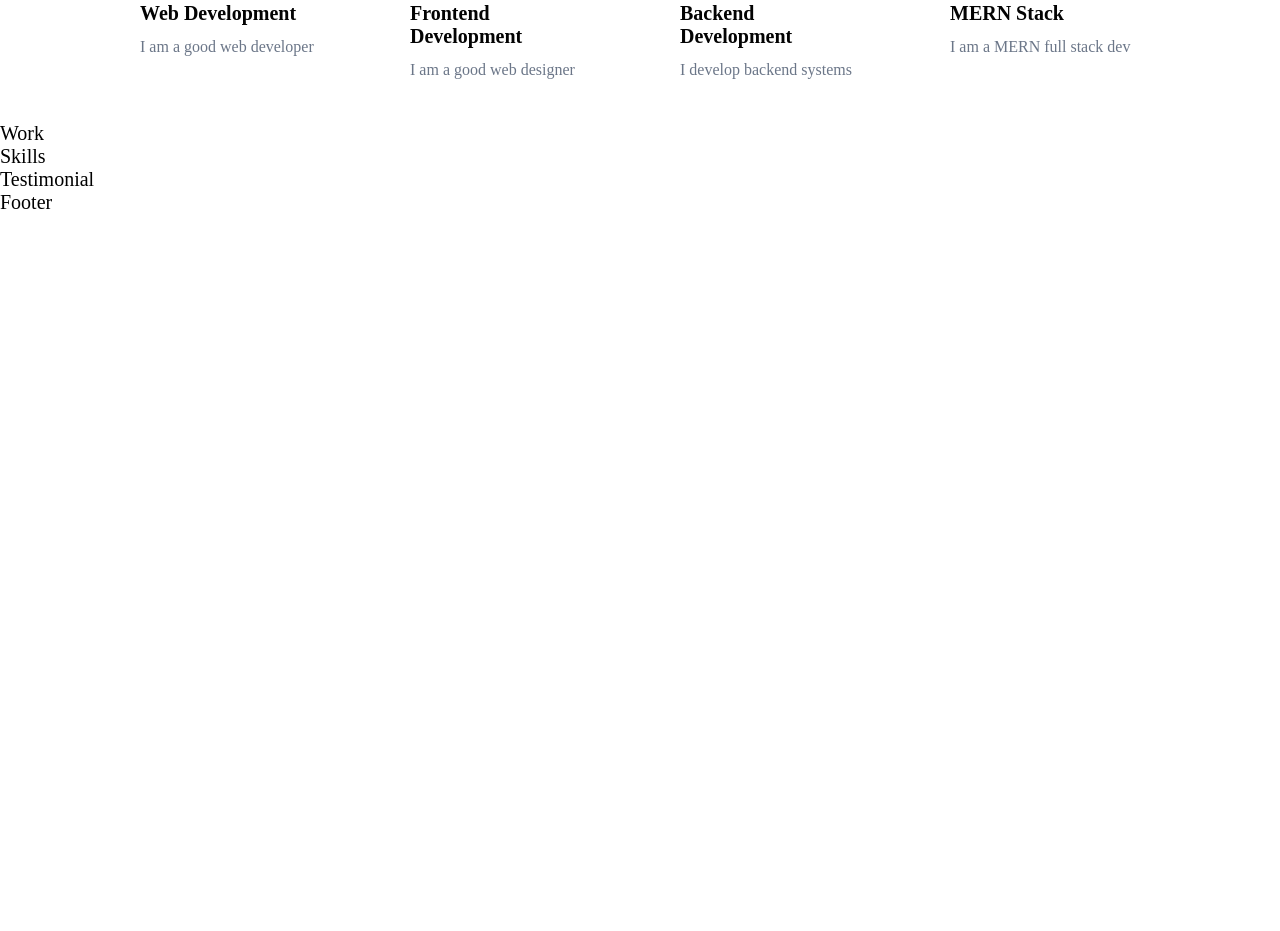
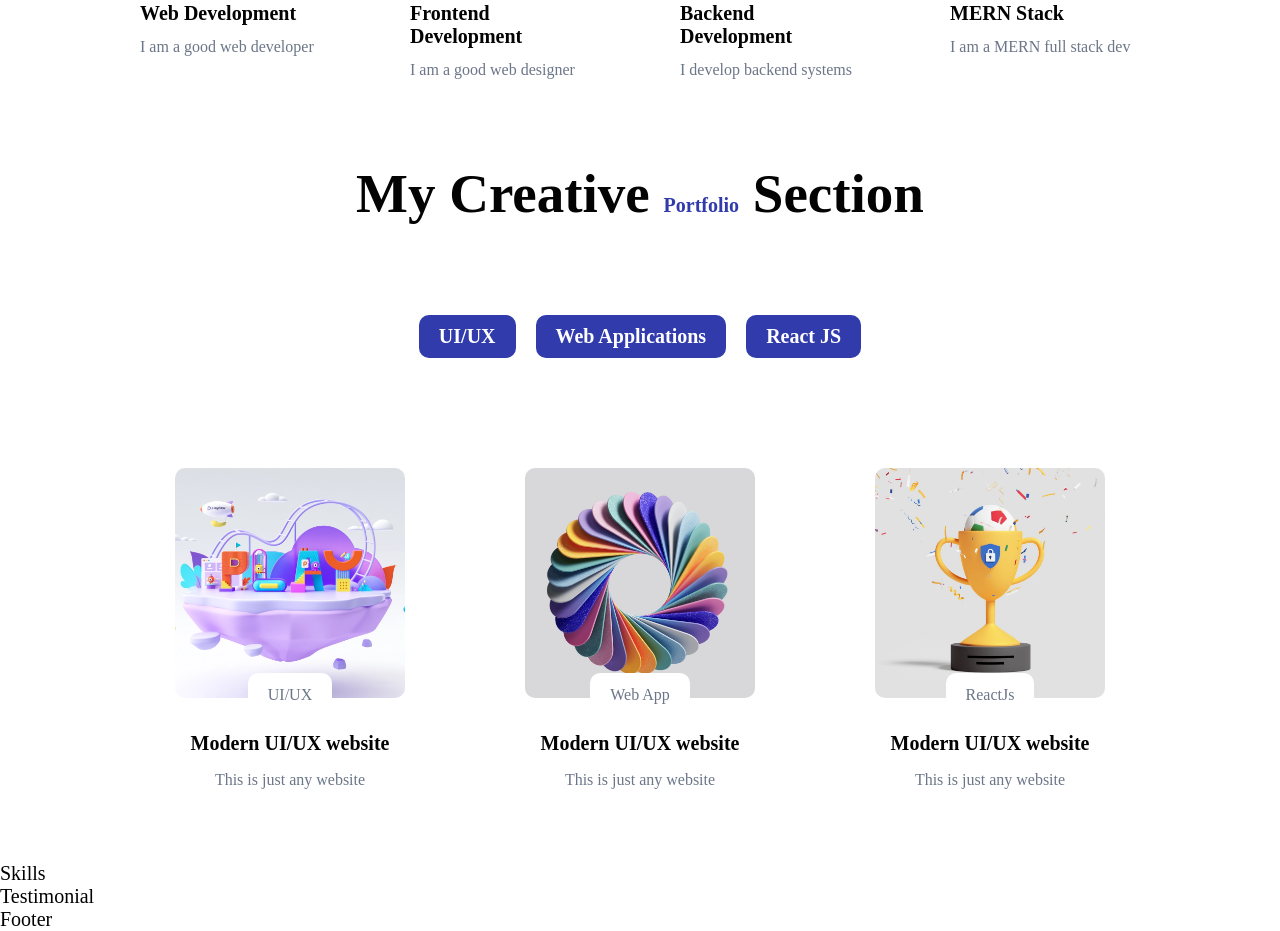
Before and after one commit to rhodinemma/portfolio, a React (Vite) app: page / in a window 1280 px wide. Shown: the part 980-1911 px from the top of the page. Before the commit the page ends 1194 px from the top, so only its background shows below. Built offline with nearby package versions, Linux system fonts and the light colour scheme.

Commit message:
add work section

```diff
--- a/src/container/About/About.jsx
+++ b/src/container/About/About.jsx
@@ -2,7 +2,6 @@
 import "./About.scss";
 import { motion } from "framer-motion";
 import { images } from "../../constants";
-
 
 const About = () => {
   const abouts = [
@@ -35,7 +34,7 @@
         <br /> means <span> Good Business</span>
       </h2>
 
-      <div className="app__profiles">
+      <div id="about" className="app__profiles">
         {abouts.map((about, index) => (
           <motion.div
             whileInView={{ opacity: 1 }}
--- a/src/container/Work/Work.jsx
+++ b/src/container/Work/Work.jsx
@@ -1,10 +1,109 @@
-import React from 'react'
-import './Work.scss'
+import React from "react";
+import { AiFillEye, AiFillGithub } from "react-icons/ai";
+import { motion } from "framer-motion";
+import { images } from "../../constants";
+import "./Work.scss";
 
 const Work = () => {
+  const works = [
+    {
+      title: "Modern UI/UX website",
+      description: "This is just any website",
+      projectLink:"",
+      codeLink:"",
+      imgUrl: images.about01,
+      tag:"UI/UX",
+    },
+    {
+      title: "Modern UI/UX website",
+      description: "This is just any website",
+      projectLink:"",
+      codeLink:"",
+      imgUrl: images.about02,
+      tag:"Web App",
+    },
+    {
+      title: "Modern UI/UX website",
+      description: "This is just any website",
+      projectLink:"",
+      codeLink:"",
+      imgUrl: images.about03,
+      tag:"ReactJs",
+    },
+  ];
+
   return (
-    <div>Work</div>
-  )
-}
+    <>
+      <h2 className="head-text" style={{ paddingTop: "2rem" }}>
+        My Creative <span>Portfolio</span> Section
+      </h2>
 
-export default Work
+      <div id="work" className="app__work-filter">
+        {[
+          "UI/UX",
+          "Web Applications",
+          "React JS",
+        ].map((item, index) => (
+          <div
+            key={index}
+            className={`app__work-filter-item app__flex p-text"
+            }`}
+          >
+            {item}
+          </div>
+        ))}
+      </div>
+
+      <motion.div transition={{ duration: 0.5, delayChildren: 0.5}} className="app__work-portfolio">
+      {works.map((work, index) => (
+          <div className="app__work-item app__flex" key={index}>
+            <div
+              className="app__work-img app__flex"
+            >
+              <img src={work.imgUrl} alt={work.title} />
+
+              <motion.div
+                whileHover={{ opacity: [0, 1] }}
+                transition={{ duration: 0.25, ease: 'easeInOut', staggerChildren: 0.5 }}
+                className="app__work-hover app__flex"
+              >
+                <a href={work.projectLink} target="_blank" rel="noreferrer">
+
+                  <motion.div
+                    whileInView={{ scale: [0, 1] }}
+                    whileHover={{ scale: [1, 0.90] }}
+                    transition={{ duration: 0.25 }}
+                    className="app__flex"
+                  >
+                    <AiFillEye />
+                  </motion.div>
+                </a>
+                <a href={work.codeLink} target="_blank" rel="noreferrer">
+                  <motion.div
+                    whileInView={{ scale: [0, 1] }}
+                    whileHover={{ scale: [1, 0.90] }}
+                    transition={{ duration: 0.25 }}
+                    className="app__flex"
+                  >
+                    <AiFillGithub />
+                  </motion.div>
+                </a>
+              </motion.div>
+            </div>
+
+            <div className="app__work-content app__flex">
+              <h4 className="bold-text">{work.title}</h4>
+              <p className="p-text" style={{ marginTop: 10 }}>{work.description}</p>
+
+              <div className="app__work-tag app__flex">
+                <p className="p-text">{work.tag}</p>
+              </div>
+            </div>
+          </div>
+        ))}
+      </motion.div>
+    </>
+  );
+};
+
+export default Work;
--- a/src/container/Work/Work.scss
+++ b/src/container/Work/Work.scss
@@ -0,0 +1,156 @@
+.app__works {
+  flex: 1;
+  width: 100%;
+  flex-direction: column;
+}
+
+.app__work-filter {
+  display: flex;
+  flex-direction: row;
+  justify-content: center;
+  align-items: center;
+  flex-wrap: wrap;
+
+  margin: 4rem 0 2rem;
+
+  .app__work-filter-item {
+    padding: 0.5rem 1rem;
+    border-radius: 0.5rem;
+    background-color: var(--secondary-color);
+    color: #fff;
+    font-weight: 800;
+
+    cursor: pointer;
+    transition: all 0.3s ease;
+    margin: 0.5rem;
+
+    &:hover {
+      background-color: var(--secondary-color);
+      color: #fff;
+    }
+
+    @media screen and (min-width: 2000px) {
+      padding: 1rem 2rem;
+      border-radius: 0.85rem;
+    }
+  }
+
+  .item-active {
+    background-color: var(--secondary-color);
+    color: #fff;
+  }
+}
+
+.app__work-portfolio {
+  display: flex;
+  flex-wrap: wrap;
+  justify-content: center;
+  align-items: center;
+
+  .app__work-item {
+    width: 270px;
+    flex-direction: column;
+
+    margin: 2rem;
+    padding: 1rem;
+    border-radius: 0.5rem;
+    background-color: #fff;
+    color: #000;
+
+    cursor: pointer;
+    transition: all 0.3s ease;
+
+    &:hover {
+      box-shadow: 0 0 25px rgba(0, 0, 0, 0.2);
+    }
+
+    @media screen and (min-width: 2000px) {
+      width: 470px;
+      padding: 1.25rem;
+      border-radius: 0.75rem;
+    }
+
+    @media screen and (max-width: 300px) {
+      width: 100%;
+      margin: 1rem;
+    }
+  }
+}
+
+.app__work-img {
+  width: 100%;
+  height: 230px;
+
+  position: relative;
+
+  img {
+    width: 100%;
+    height: 100%;
+    border-radius: 0.5rem;
+    object-fit: cover;
+  }
+
+  @media screen and (min-width: 2000px) {
+    height: 350px;
+  }
+}
+
+.app__work-hover {
+  position: absolute;
+  top: 0;
+  left: 0;
+  bottom: 0;
+  right: 0;
+  width: 100%;
+  height: 100%;
+  background-color: rgba(0, 0, 0, 0.5);
+
+  border-radius: 0.5rem;
+  opacity: 0;
+  transition: all 0.3s ease;
+
+  div {
+    width: 50px;
+    height: 50px;
+    border-radius: 50%;
+    background-color: rgba(0, 0, 0, 0.5);
+    color: #fff;
+
+    margin: 1rem;
+    font-family: var(--font-base);
+    font-weight: 800;
+    cursor: pointer;
+    transition: all 0.3s ease;
+
+    svg {
+      width: 50%;
+      height: 50%;
+      color: var(--white-color);
+    }
+  }
+}
+
+.app__work-content {
+  padding: 0.5rem;
+  width: 100%;
+  position: relative;
+  flex-direction: column;
+
+  h4 {
+    margin-top: 1rem;
+    line-height: 1.5;
+
+    @media screen and (min-width: 2000px) {
+      margin-top: 3rem;
+    }
+  }
+
+  .app__work-tag {
+    position: absolute;
+
+    padding: 0.5rem 1rem;
+    border-radius: 10px;
+    background-color: #fff;
+    top: -25px;
+  }
+}
```
